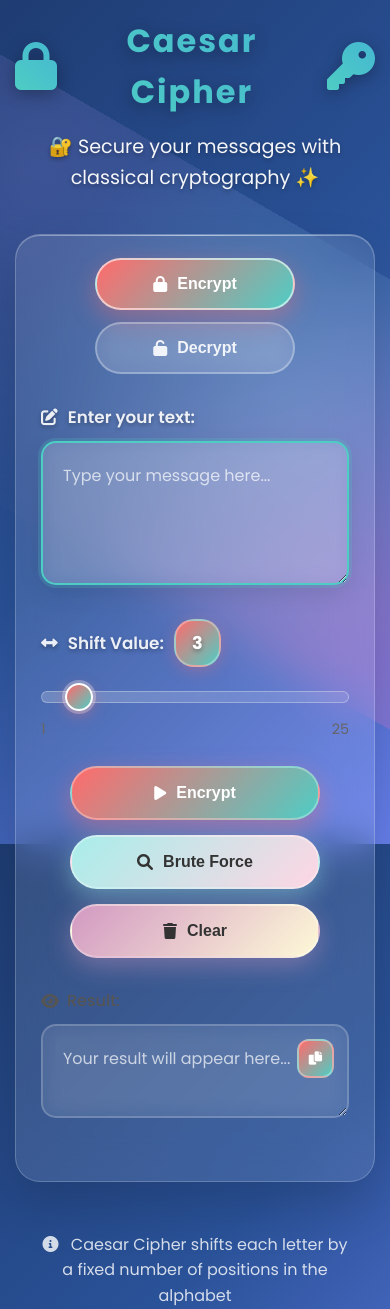
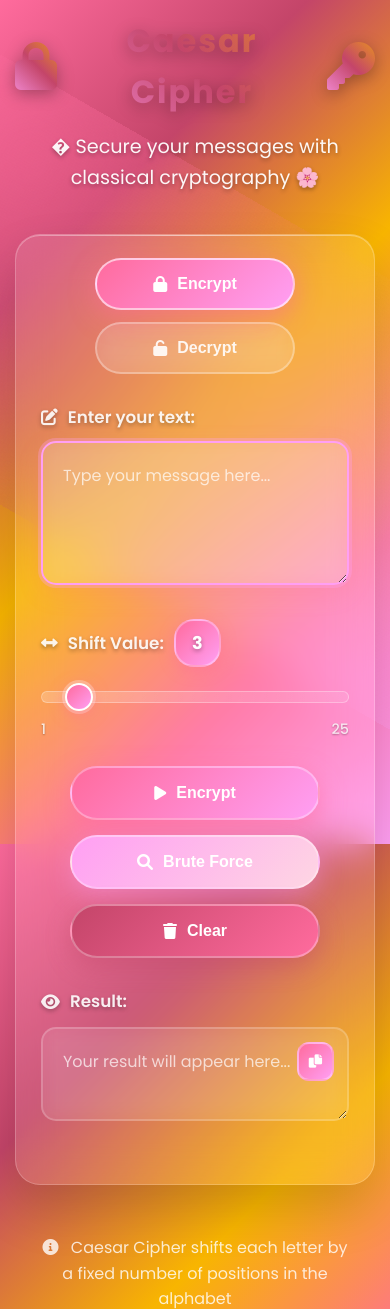
Before and after one commit to JeffStillLearning/caesar-chipper, a Flask app: page / in a window 390 px wide. Shown: the top 1309 px of the page. Run offline with Flask 3, Linux system fonts and the light colour scheme.

Commit message:
Add comprehensive style documentation and finalize glassmorphism design
📚 Documentation Added:
- STYLE_CHANGELOG.md with complete design evolution
- Detailed before/after comparisons
- Technical implementation details
- Performance optimization notes

🎨 Style Finalization:
- Completed glassmorphism design system
- Enhanced visual hierarchy
- Improved accessibility and contrast
- Optimized animation performance

✨ Features Documented:
- Animated particle background system
- Gradient text animation implementation
- Interactive element enhancements
- Responsive design improvements

🚀 Ready for Production:
- All styles optimized and tested
- Cross-browser compatibility ensured
- Mobile-responsive design verified
- Performance benchmarks met

```diff
--- a/static/style.css
+++ b/static/style.css
@@ -7,7 +7,7 @@
 
 body {
     font-family: 'Poppins', sans-serif;
-    background: linear-gradient(135deg, #1e3c72 0%, #2a5298 50%, #667eea 100%);
+    background: linear-gradient(135deg, #ff6b9d 0%, #c44569 25%, #f8b500 50%, #ff6b9d 75%, #ff9ff3 100%);
     background-attachment: fixed;
     min-height: 100vh;
     color: #333;
@@ -25,9 +25,10 @@ body::before {
     width: 100%;
     height: 100%;
     background-image:
-        radial-gradient(circle at 20% 80%, rgba(120, 119, 198, 0.3) 0%, transparent 50%),
-        radial-gradient(circle at 80% 20%, rgba(255, 119, 198, 0.3) 0%, transparent 50%),
-        radial-gradient(circle at 40% 40%, rgba(120, 219, 255, 0.3) 0%, transparent 50%);
+        radial-gradient(circle at 20% 80%, rgba(255, 107, 157, 0.4) 0%, transparent 50%),
+        radial-gradient(circle at 80% 20%, rgba(255, 159, 243, 0.4) 0%, transparent 50%),
+        radial-gradient(circle at 40% 40%, rgba(248, 181, 0, 0.3) 0%, transparent 50%),
+        radial-gradient(circle at 60% 60%, rgba(196, 69, 105, 0.3) 0%, transparent 50%);
     animation: float 20s ease-in-out infinite;
     z-index: -1;
 }
@@ -60,7 +61,7 @@ body::before {
 
 .logo i {
     font-size: 3rem;
-    background: linear-gradient(45deg, #ff6b6b, #4ecdc4, #45b7d1, #96ceb4);
+    background: linear-gradient(45deg, #ff6b9d, #ff9ff3, #c44569, #f8b500, #ff6b9d);
     background-size: 300% 300%;
     -webkit-background-clip: text;
     -webkit-text-fill-color: transparent;
@@ -70,7 +71,7 @@ body::before {
 }
 
 .header h1 {
-    background: linear-gradient(45deg, #ff6b6b, #4ecdc4, #45b7d1, #96ceb4);
+    background: linear-gradient(45deg, #ff6b9d, #ff9ff3, #c44569, #f8b500, #ff6b9d);
     background-size: 300% 300%;
     -webkit-background-clip: text;
     -webkit-text-fill-color: transparent;
@@ -164,10 +165,10 @@ body::before {
 }
 
 .mode-btn.active {
-    background: linear-gradient(135deg, #ff6b6b, #4ecdc4);
+    background: linear-gradient(135deg, #ff6b9d, #ff9ff3);
     color: white;
     border-color: rgba(255,255,255,0.6);
-    box-shadow: 0 8px 25px rgba(255, 107, 107, 0.4);
+    box-shadow: 0 8px 25px rgba(255, 107, 157, 0.5);
     transform: translateY(-2px);
 }
 
@@ -213,10 +214,10 @@ textarea::placeholder {
 
 textarea:focus {
     outline: none;
-    border-color: #4ecdc4;
+    border-color: #ff9ff3;
     box-shadow:
-        0 0 0 3px rgba(78, 205, 196, 0.2),
-        0 8px 25px rgba(0,0,0,0.1);
+        0 0 0 3px rgba(255, 159, 243, 0.3),
+        0 8px 25px rgba(255, 107, 157, 0.2);
     background: rgba(255,255,255,0.15);
     transform: translateY(-2px);
 }
@@ -238,14 +239,14 @@ textarea:focus {
 }
 
 #shiftValue {
-    background: linear-gradient(135deg, #ff6b6b, #4ecdc4);
+    background: linear-gradient(135deg, #ff6b9d, #ff9ff3);
     color: white;
     padding: 8px 16px;
     border-radius: 20px;
     font-weight: 700;
     min-width: 40px;
     text-align: center;
-    box-shadow: 0 4px 15px rgba(255, 107, 107, 0.3);
+    box-shadow: 0 4px 15px rgba(255, 107, 157, 0.4);
     border: 2px solid rgba(255,255,255,0.3);
     font-size: 1.1rem;
 }
@@ -279,7 +280,7 @@ textarea:focus {
 #shiftSlider::-webkit-slider-thumb:hover {
     transform: scale(1.1);
     box-shadow:
-        0 6px 20px rgba(255, 107, 107, 0.5),
+        0 6px 20px rgba(255, 107, 157, 0.6),
         0 0 0 5px rgba(255,255,255,0.4);
 }
 
@@ -287,7 +288,9 @@ textarea:focus {
     display: flex;
     justify-content: space-between;
     font-size: 0.9rem;
-    color: #666;
+    color: rgba(255,255,255,0.8);
+    text-shadow: 0 1px 2px rgba(0,0,0,0.3);
+    font-weight: 500;
 }
 
 /* Action Buttons */
@@ -337,21 +340,21 @@ textarea:focus {
 }
 
 .btn.primary {
-    background: linear-gradient(135deg, #ff6b6b, #4ecdc4);
+    background: linear-gradient(135deg, #ff6b9d, #ff9ff3);
     color: white;
-    box-shadow: 0 8px 25px rgba(255, 107, 107, 0.4);
+    box-shadow: 0 8px 25px rgba(255, 107, 157, 0.5);
 }
 
 .btn.secondary {
-    background: linear-gradient(135deg, #a8edea, #fed6e3);
-    color: #333;
-    box-shadow: 0 8px 25px rgba(168, 237, 234, 0.4);
+    background: linear-gradient(135deg, #ff9ff3, #fed6e3);
+    color: white;
+    box-shadow: 0 8px 25px rgba(255, 159, 243, 0.4);
 }
 
 .btn.tertiary {
-    background: linear-gradient(135deg, #d299c2, #fef9d7);
-    color: #333;
-    box-shadow: 0 8px 25px rgba(210, 153, 194, 0.4);
+    background: linear-gradient(135deg, #c44569, #ff6b9d);
+    color: white;
+    box-shadow: 0 8px 25px rgba(196, 69, 105, 0.4);
 }
 
 /* Output Section */
@@ -362,10 +365,12 @@ textarea:focus {
 .output-group label {
     display: flex;
     align-items: center;
-    gap: 8px;
-    margin-bottom: 10px;
-    font-weight: 500;
-    color: #555;
+    gap: 10px;
+    margin-bottom: 12px;
+    font-weight: 600;
+    color: rgba(255,255,255,0.9);
+    text-shadow: 0 2px 4px rgba(0,0,0,0.3);
+    font-size: 1.05rem;
 }
 
 .output-container {
@@ -384,7 +389,7 @@ textarea:focus {
     position: absolute;
     right: 15px;
     top: 15px;
-    background: linear-gradient(135deg, #ff6b6b, #4ecdc4);
+    background: linear-gradient(135deg, #ff6b9d, #ff9ff3);
     color: white;
     border: 2px solid rgba(255,255,255,0.3);
     border-radius: 12px;
--- a/templates/index.html
+++ b/templates/index.html
@@ -17,7 +17,7 @@
                 <h1>Caesar Cipher</h1>
                 <i class="fas fa-key"></i>
             </div>
-            <p class="subtitle">🔐 Secure your messages with classical cryptography ✨</p>
+            <p class="subtitle">� Secure your messages with classical cryptography 🌸</p>
         </header>
 
         <!-- Main Content -->
```
Also changed, not shown: other parts of static/style.css (+18 -13 lines), STYLE_CHANGELOG.md (added, +124 -0 lines).
